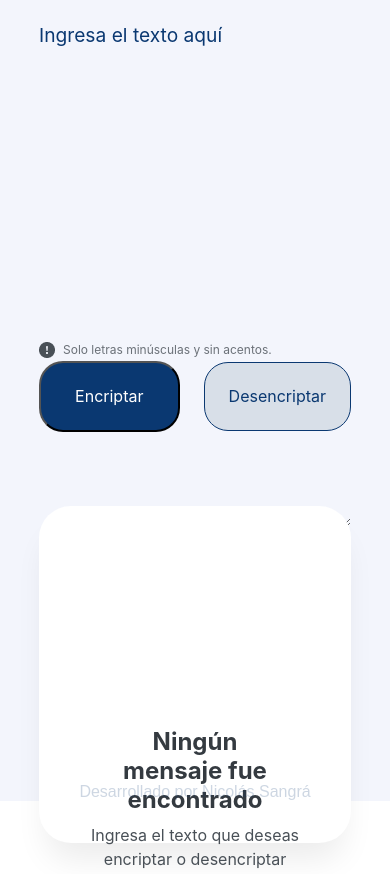
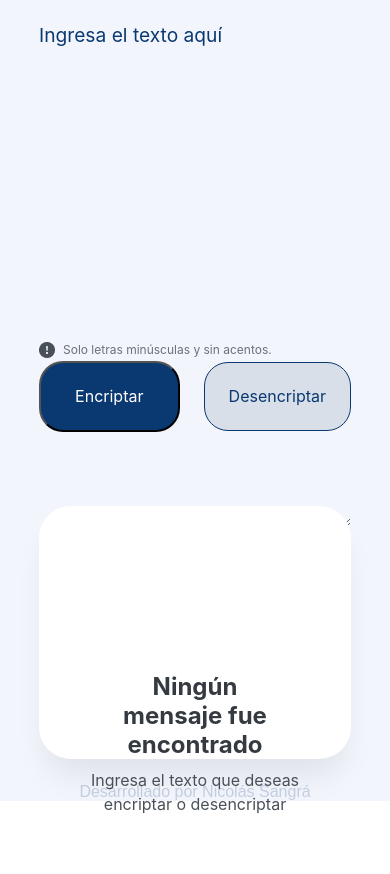
Before and after one commit to NicolasSangra/Challenge, a plain HTML site: page index.html in a window 390 px wide. Shown: the part 43-917 px from the top of the page. After the commit the page ends 862 px from the top, so only its background shows below. Drawn offline with nearby package versions, Linux system fonts and the light colour scheme.

Commit message:
Update styles.css

```diff
--- a/styles.css
+++ b/styles.css
@@ -317,9 +317,10 @@
   .resultado {
  position: relative;
  display: flex;
+ direction-flex: start;
  justify-content: center;
  width: 80%;
- height: 40%;
+ height: 30%;
  left: 10%;
  top: 65%;
  transform: none;
```
